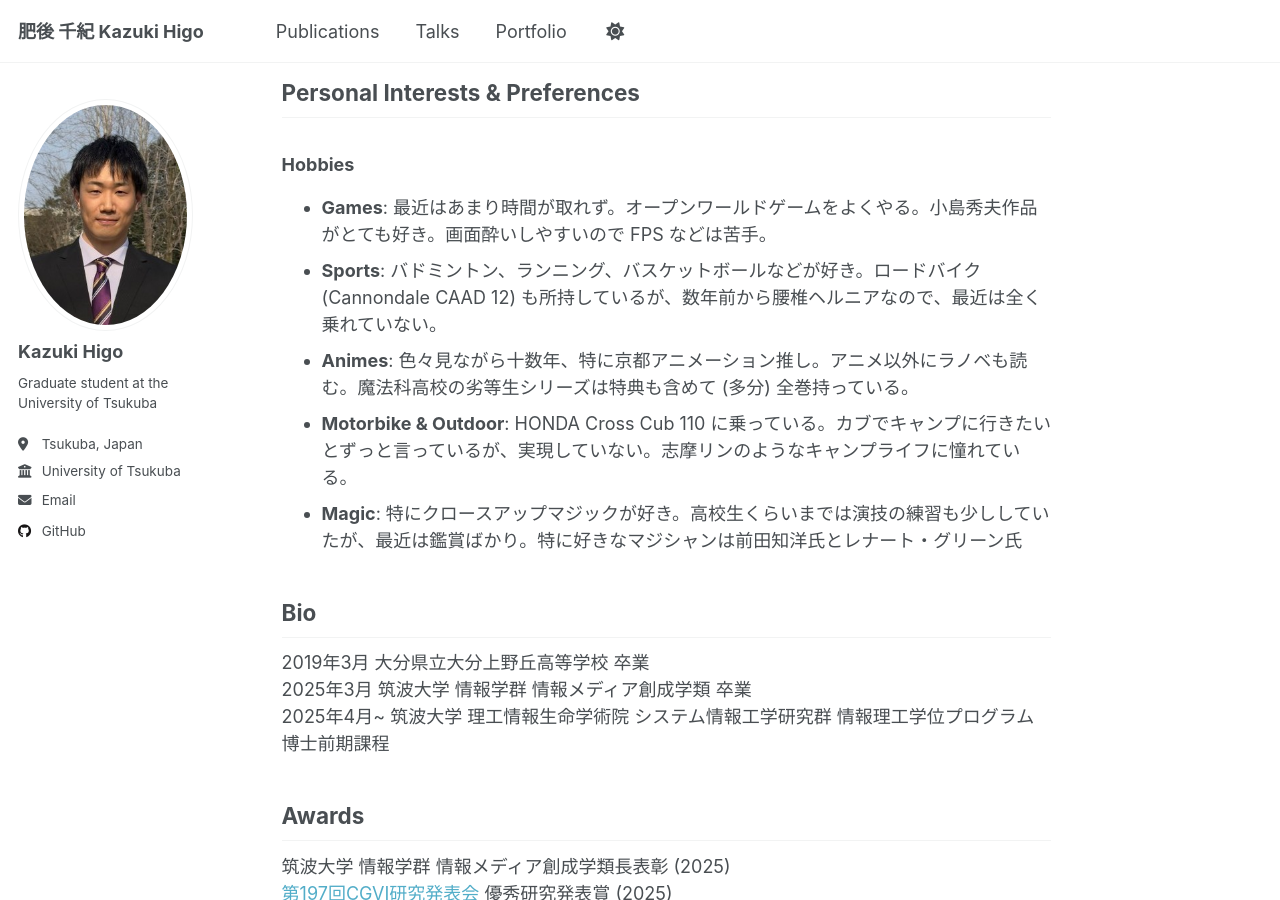
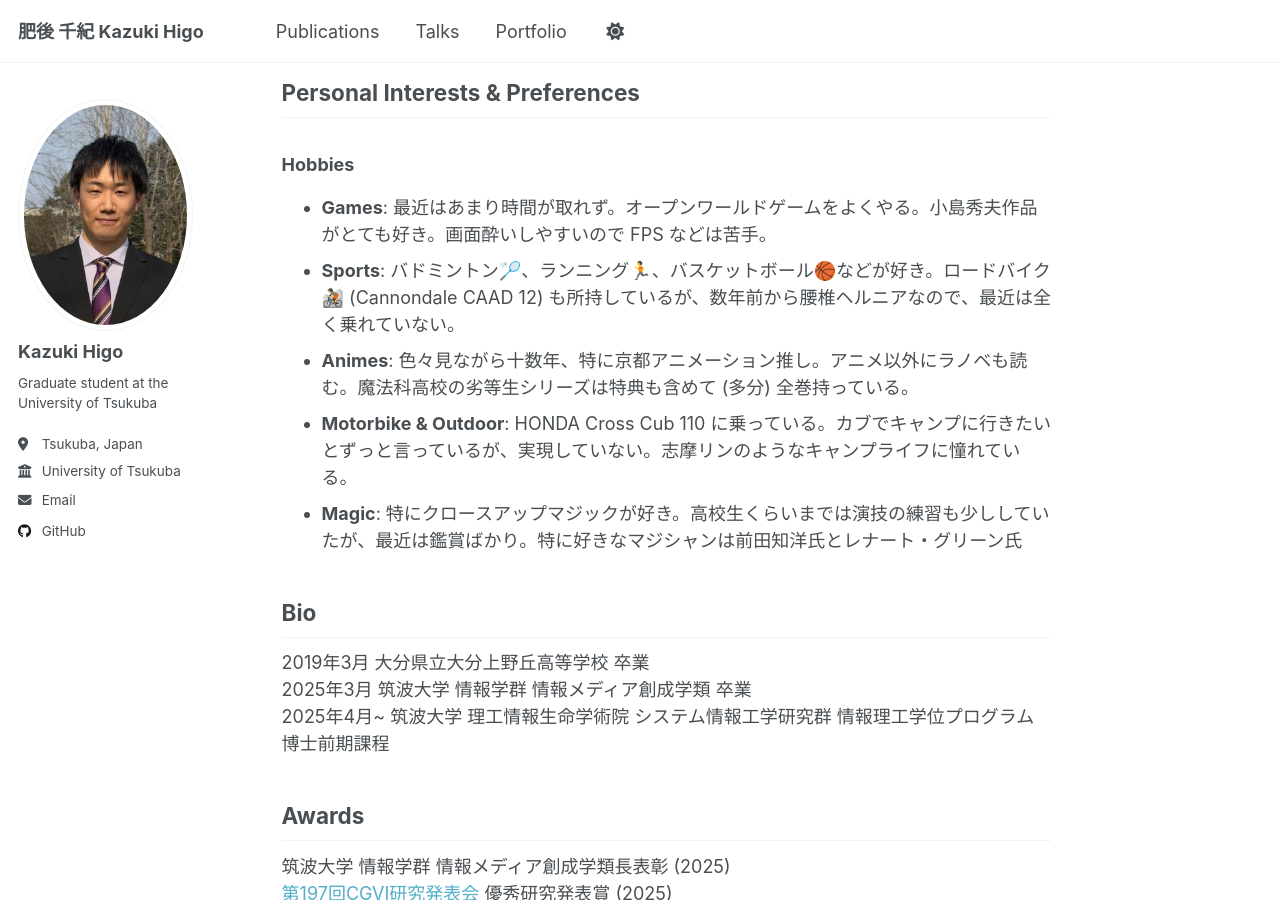
Before and after one commit to millennium-nova/millennium-nova.github.io, a Jekyll site: the page built from _pages/about.md, in a window 1280 px wide and 900 px high, scrolled down 1254 px. Built offline with Jekyll 4.4.1, drawn with Linux system fonts in a browser that asks for light colours.

Commit message:
趣味のセクションにスポーツの絵文字を追加

```diff
--- a/_pages/about.md
+++ b/_pages/about.md
@@ -75,7 +75,7 @@ A Study of Image Synthesis and Editing Using Deep Learning
 
 ### Hobbies
 - **Games**: 最近はあまり時間が取れず。オープンワールドゲームをよくやる。小島秀夫作品がとても好き。画面酔いしやすいので FPS などは苦手。
-- **Sports**: バドミントン、ランニング、バスケットボールなどが好き。ロードバイク (Cannondale CAAD 12) も所持しているが、数年前から腰椎ヘルニアなので、最近は全く乗れていない。
+- **Sports**: バドミントン🏸、ランニング🏃、バスケットボール🏀などが好き。ロードバイク🚵 (Cannondale CAAD 12) も所持しているが、数年前から腰椎ヘルニアなので、最近は全く乗れていない。
 - **Animes**: 色々見ながら十数年、特に京都アニメーション推し。アニメ以外にラノベも読む。魔法科高校の劣等生シリーズは特典も含めて (多分) 全巻持っている。
 - **Motorbike & Outdoor**: HONDA Cross Cub 110 に乗っている。カブでキャンプに行きたいとずっと言っているが、実現していない。志摩リンのようなキャンプライフに憧れている。
 - **Magic**: 特にクロースアップマジックが好き。高校生くらいまでは演技の練習も少ししていたが、最近は鑑賞ばかり。特に好きなマジシャンは前田知洋氏とレナート・グリーン氏
```
